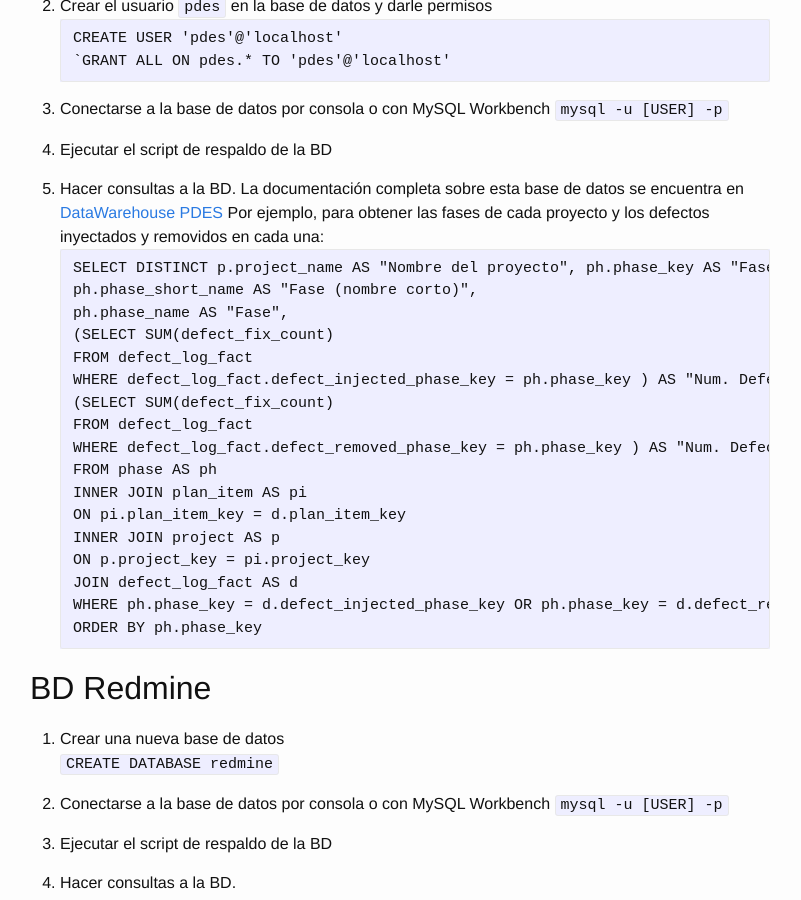
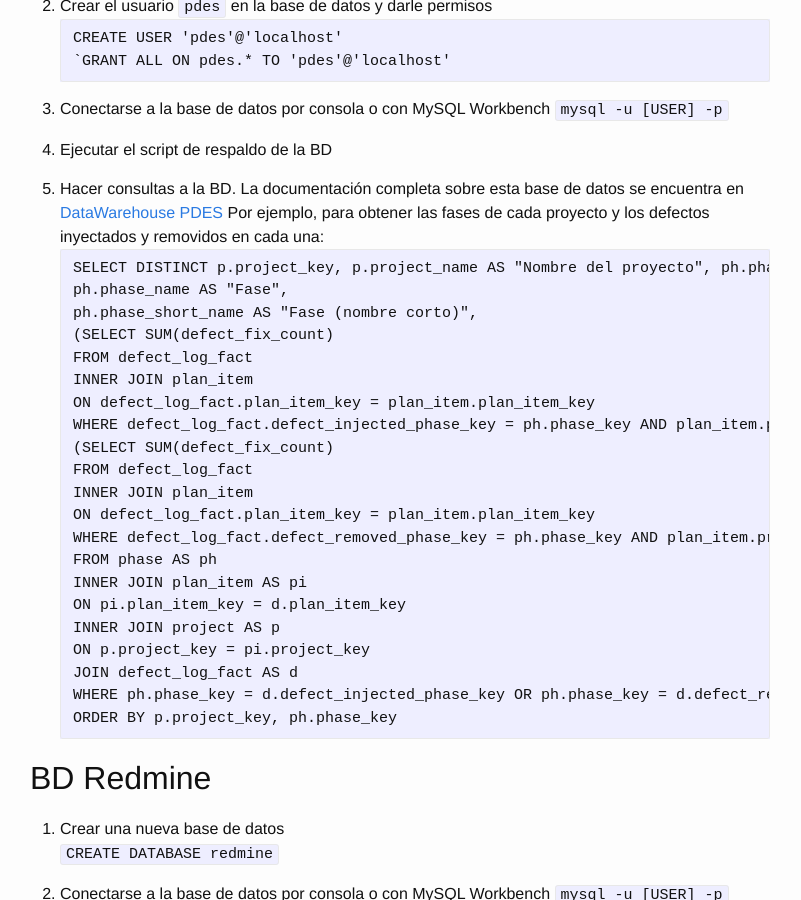
Before and after one commit to robertovillarejo/robertovillarejo, a Jekyll site: the page built from _posts/2017-12-05-QA-PDES-Redmine.md, in a window 1280 px wide and 900 px high, scrolled down 499 px. Shown: the whole window, without its empty margins (240-1041 px from the left). Built offline with Jekyll 4.4.1, drawn with Linux system fonts in a browser that asks for light colours.

Commit message:
Fix SQL PDES query

````diff
--- a/_posts/2017-12-05-QA-PDES-Redmine.md
+++ b/_posts/2017-12-05-QA-PDES-Redmine.md
@@ -32,15 +32,19 @@ CREATE USER 'pdes'@'localhost'
 5. Hacer consultas a la BD. La documentación completa sobre esta base de datos se encuentra en [DataWarehouse PDES](https://www.processdash.com/pdes-tpdw)
 Por ejemplo, para obtener las fases de cada proyecto y los defectos inyectados y removidos en cada una:
 ```
-SELECT DISTINCT p.project_name AS "Nombre del proyecto", ph.phase_key AS "Fase Id",
+SELECT DISTINCT p.project_key, p.project_name AS "Nombre del proyecto", ph.phase_key AS "Fase Id",
+ph.phase_name AS "Fase",
 ph.phase_short_name AS "Fase (nombre corto)",
-ph.phase_name AS "Fase",
 (SELECT SUM(defect_fix_count)
 FROM defect_log_fact
-WHERE defect_log_fact.defect_injected_phase_key = ph.phase_key ) AS "Num. Defectos Inyectados",
+INNER JOIN plan_item
+ON defect_log_fact.plan_item_key = plan_item.plan_item_key
+WHERE defect_log_fact.defect_injected_phase_key = ph.phase_key AND plan_item.project_key = p.project_key ) AS "Num. Defectos Inyectados",
 (SELECT SUM(defect_fix_count)
 FROM defect_log_fact
-WHERE defect_log_fact.defect_removed_phase_key = ph.phase_key ) AS "Num. Defectos Removidos"
+INNER JOIN plan_item
+ON defect_log_fact.plan_item_key = plan_item.plan_item_key
+WHERE defect_log_fact.defect_removed_phase_key = ph.phase_key AND plan_item.project_key = p.project_key ) AS "Num. Defectos Removidos"
 FROM phase AS ph
 INNER JOIN plan_item AS pi
 ON pi.plan_item_key = d.plan_item_key
@@ -48,7 +52,7 @@ INNER JOIN project AS p
 ON p.project_key = pi.project_key
 JOIN defect_log_fact AS d
 WHERE ph.phase_key = d.defect_injected_phase_key OR ph.phase_key = d.defect_removed_phase_key
-ORDER BY ph.phase_key
+ORDER BY p.project_key, ph.phase_key
 ```
 
 ## BD Redmine
````
